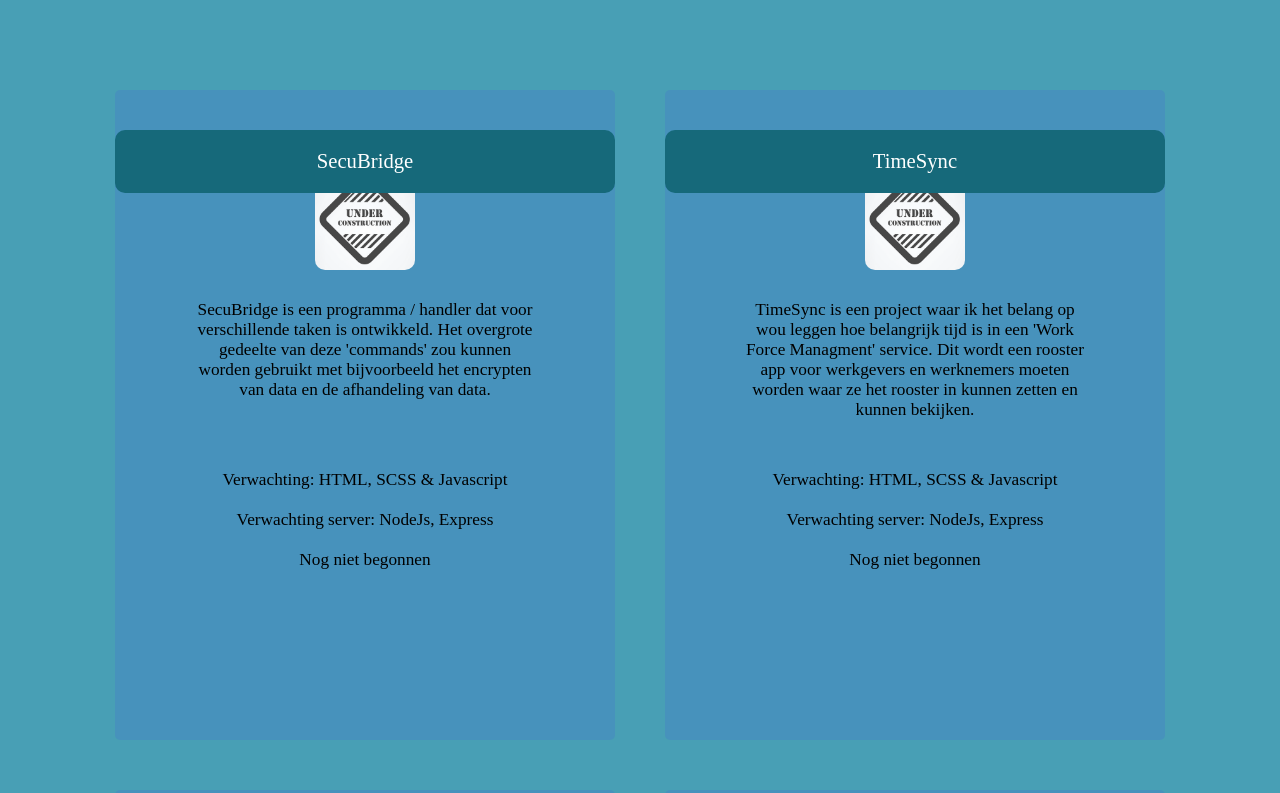
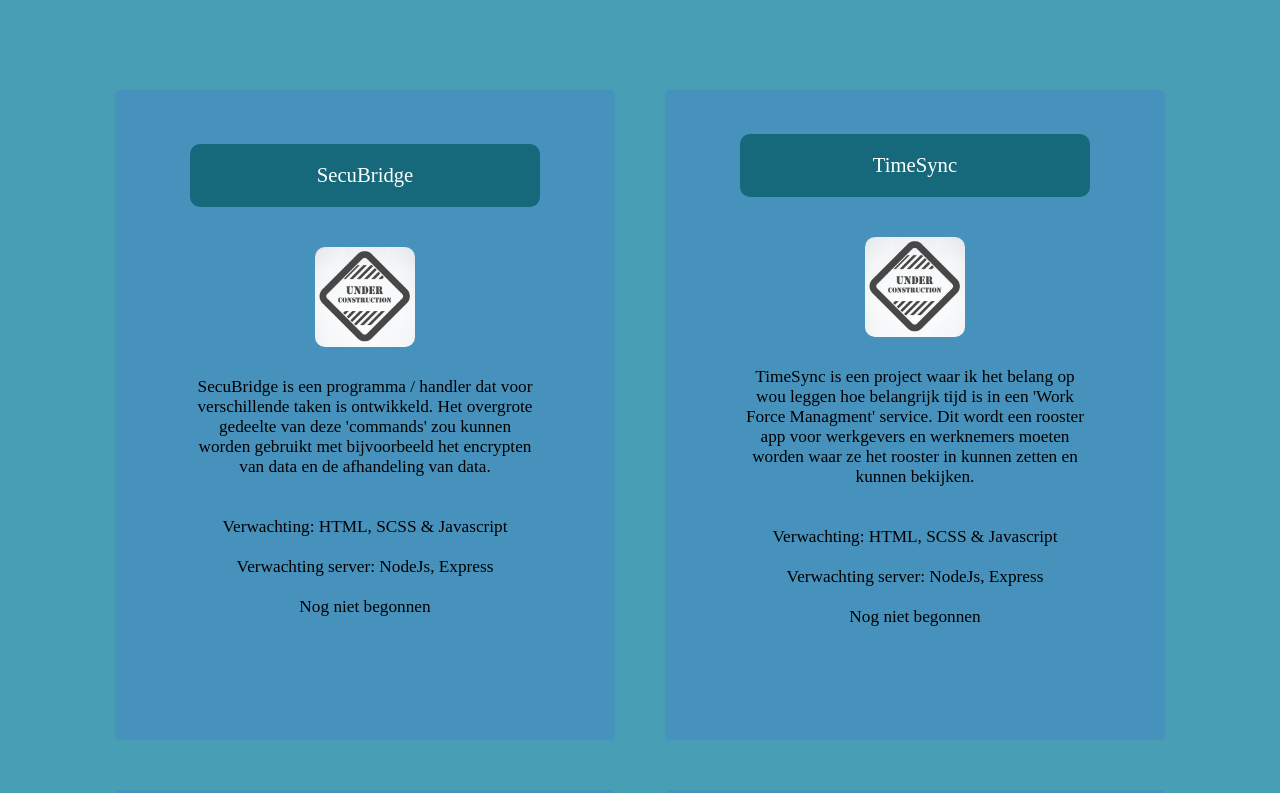
Before and after one commit to Ashlayyy/Portfolio-ashlay, a website: page public/html/index.html in a window 1280 px wide. Shown: the part 4500-5293 px from the top of the page. Drawn offline with Linux system fonts and the light colour scheme.

Commit message:
Remove thing

```diff
--- a/public/scss/components/Components/ProjectPage/General/ProjectCard/ProjectCard.scss
+++ b/public/scss/components/Components/ProjectPage/General/ProjectCard/ProjectCard.scss
@@ -77,10 +77,4 @@
     background: rgba(69, 45, 249, 0.1);
     font-size: 115%;
     position: relative;
-
-    & .ProjectCard_name {
-        position: absolute;
-        top: 2rem;
-        margin-bottom: 5rem;
-    }
 }
```
Also changed, not shown: public/css/style.css, 1 other file.
